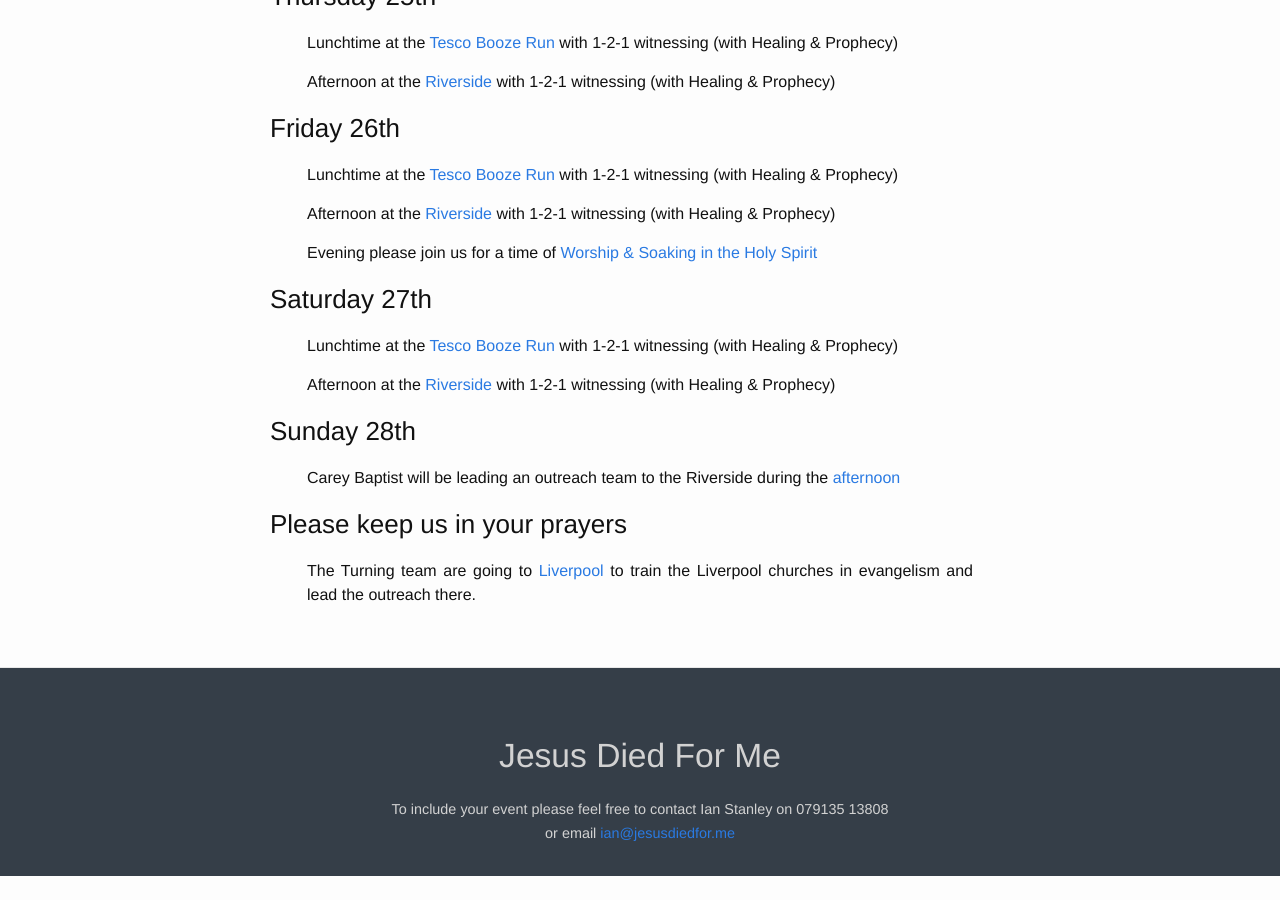
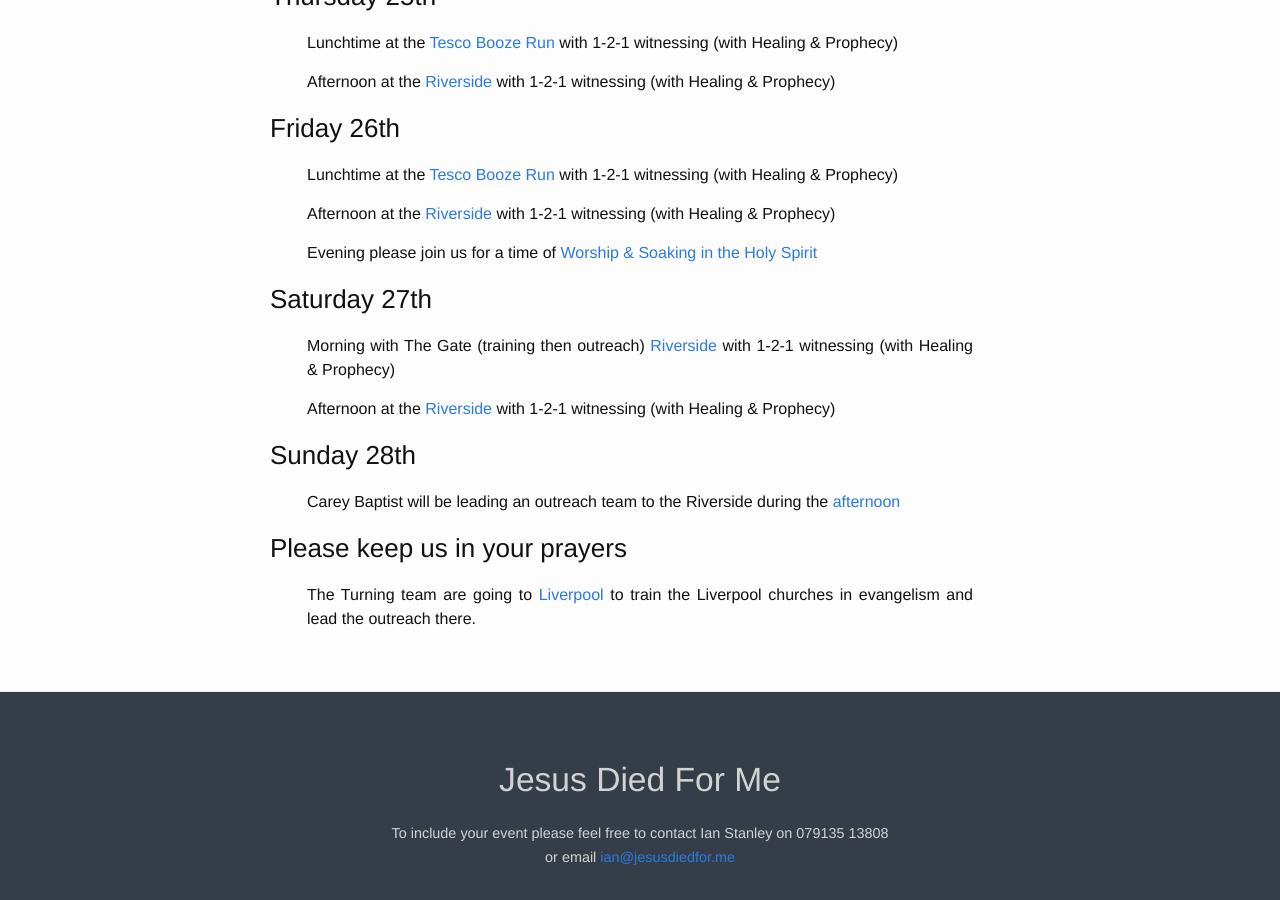
Before and after one commit to readingoutreach/Reading-Festival-Outreach-2016, a Jekyll site: the page built from festival.md, in a window 1280 px wide and 900 px high, scrolled down 887 px. Built offline with Jekyll 4.4.1, drawn with Linux system fonts in a browser that asks for light colours; before the commit the page ends 1763 px from its top, so only the background shows below that.

Commit message:
fixing saturday am to training and pointer to jamie

```diff
--- a/festival.md
+++ b/festival.md
@@ -16,29 +16,29 @@
 ### Wednesday 24th
 We will be doing outreach in two locations — Carey Baptist will be handing out 10,000 maps of Reading at the station
 
-We will be leading teams in Reading town centre with [1-2-1 evangelism and HOTS](https://readingoutreach.github.io/Reading-Festival-Outreach-2016/event/festival-town-24ampm.html) (Healing On The Streets).
+We will be leading teams in Reading town centre with [1-2-1 evangelism and HOTS](http://jesusdiedfor.me/event/festival-town-24ampm.html) (Healing On The Streets).
 
 
 ### Thursday 25th
-Lunchtime at the [Tesco Booze Run](https://readingoutreach.github.io/Reading-Festival-Outreach-2016/event/festival-booze-run-25th.html) with 1-2-1 witnessing (with Healing & Prophecy)
+Lunchtime at the [Tesco Booze Run](http://jesusdiedfor.me/event/festival-booze-run-25am.html) with 1-2-1 witnessing (with Healing & Prophecy)
 
-Afternoon at the [Riverside](https://readingoutreach.github.io/Reading-Festival-Outreach-2016/event/festival-riverside-25pm.html) with 1-2-1 witnessing (with Healing & Prophecy)
+Afternoon at the [Riverside](http://jesusdiedfor.me/event/festival-riverside-25pm.html) with 1-2-1 witnessing (with Healing & Prophecy)
 
 
 ### Friday 26th
-Lunchtime at the [Tesco Booze Run](https://readingoutreach.github.io/Reading-Festival-Outreach-2016/event/festival-booze-run-26am.html) with 1-2-1 witnessing (with Healing & Prophecy)
+Lunchtime at the [Tesco Booze Run](http://jesusdiedfor.me/event/festival-booze-run-26am.html) with 1-2-1 witnessing (with Healing & Prophecy)
 
-Afternoon at the [Riverside](https://readingoutreach.github.io/Reading-Festival-Outreach-2016/event/festival-riverside-26pm.html) with 1-2-1 witnessing (with Healing & Prophecy)
+Afternoon at the [Riverside](http://jesusdiedfor.me/event/festival-riverside-26pm.html) with 1-2-1 witnessing (with Healing & Prophecy)
 
-Evening please join us for a time of [Worship & Soaking in the Holy Spirit](https://readingoutreach.github.io/Reading-Festival-Outreach-2016/event/Soaking-200816.html)
+Evening please join us for a time of [Worship & Soaking in the Holy Spirit](http://jesusdiedfor.me/event/Soaking-200816.html)
 
 ### Saturday 27th
-Lunchtime at the [Tesco Booze Run](https://readingoutreach.github.io/Reading-Festival-Outreach-2016/event/festival-riverside-am.html) with 1-2-1 witnessing (with Healing & Prophecy)
+Morning with The Gate (training then outreach)  [Riverside](http://jesusdiedfor.me/event/turning-training.html) with 1-2-1 witnessing (with Healing & Prophecy)
 
-Afternoon at the [Riverside](https://readingoutreach.github.io/Reading-Festival-Outreach-2016/event/festival-riverside-pm.html) with 1-2-1 witnessing (with Healing & Prophecy)
+Afternoon at the [Riverside](http://jesusdiedfor.me/event/festival-riverside-27pm.html) with 1-2-1 witnessing (with Healing & Prophecy)
 
 ### Sunday 28th
-Carey Baptist will be leading an outreach team to the Riverside during the [afternoon](https://readingoutreach.github.io/Reading-Festival-Outreach-2016/event/festival-riverside-pm.html)
+Carey Baptist will be leading an outreach team to the Riverside during the [afternoon](http://jesusdiedfor.me/event/festival-riverside-28pm.html)
 
 ### Please keep us in your prayers
-The Turning team are going to [Liverpool](https://readingoutreach.github.io/Reading-Festival-Outreach-2016/event/liverpool.html) to train the Liverpool churches in evangelism and lead the outreach there.
+The Turning team are going to [Liverpool](http://jesusdiedfor.me/event/liverpool.html) to train the Liverpool churches in evangelism and lead the outreach there.
```
Also changed, not shown: _posts/2016-08-27-festival-riverside-27am.md (deleted, +0 -28 lines), _posts/2016-08-27-turning-training.md (+5 -1 lines).
